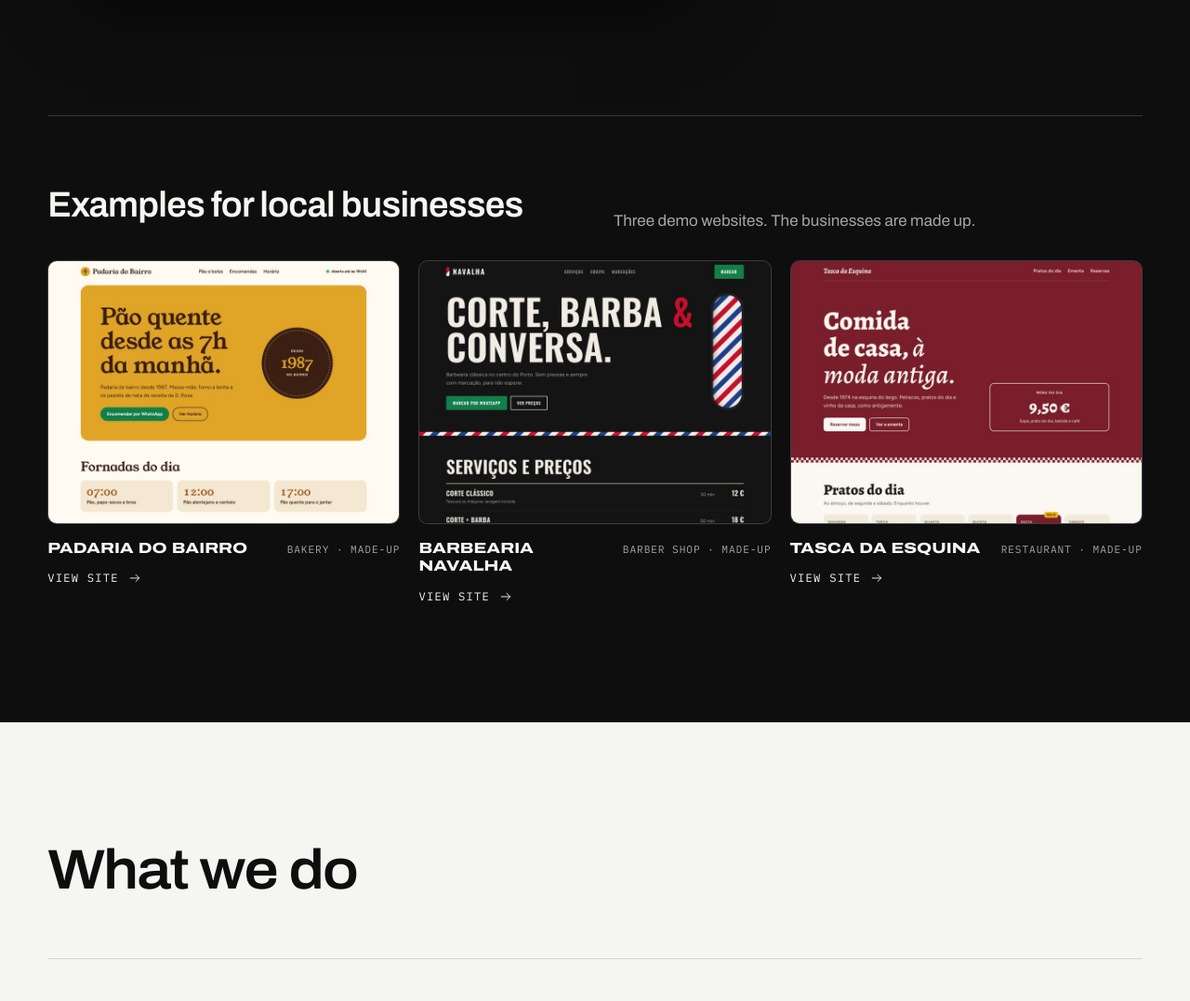
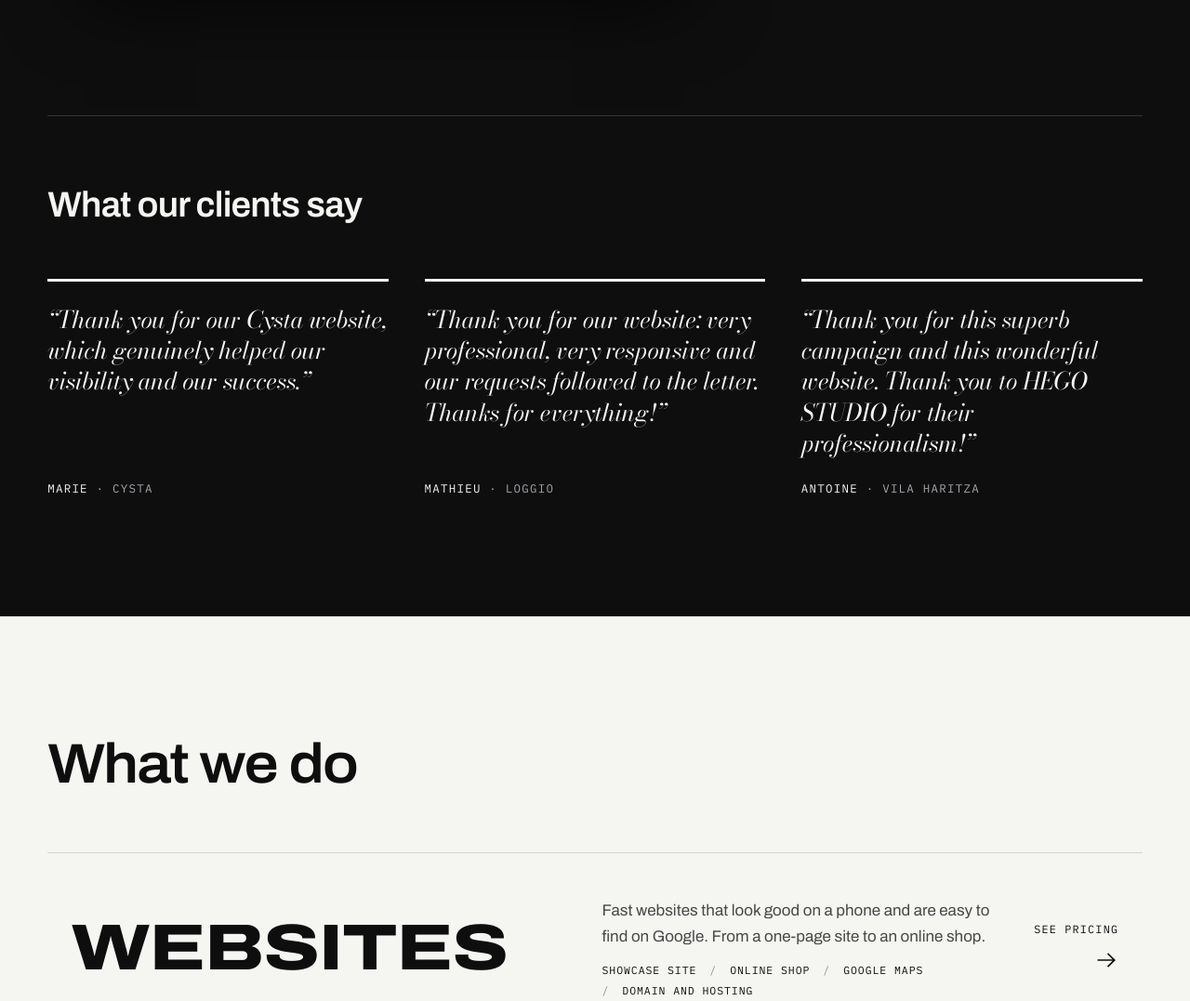
Before and after one commit to tchesnel/analyseur-gold-star, a website: page site-vitrine/index.html in a window 1280 px wide. Shown: the part 2900-3977 px from the top of the page at 93% size. Drawn offline with Linux system fonts and the light colour scheme.

Commit message:
HEGO : Instagram, avis clients, photo des fondateurs
Ajoute @hego_studio (contact, pied de page, données Google), trois avis
clients (Cysta, Loggio, Vila Haritza) sous les réalisations et la photo
de Thomas et Lydia dans « Qui sommes-nous ». Masque les sites d'exemple
fictifs de l'accueil (toujours en ligne pour la prospection) et retire
les prix répétés de la section Services.

Co-Authored-By: Claude Opus 5.5 <noreply@anthropic.com>
Claude-Session: https://claude.ai/code/session_014f8Z3d2RahS5pbJLBdFGhV

```diff
--- a/site-vitrine/contenu.js
+++ b/site-vitrine/contenu.js
@@ -32,8 +32,8 @@ window.CONTENU = {
   formulaireCode: "",
   formulaireSujet: "Nouvelle demande de devis",   // objet des e-mails que tu reçois
 
-  instagram: "",                   // À REMPLACER : ex. "https://instagram.com/hegostudio" (vide = caché)
-  instagramPseudo: "",             // ex. "@hegostudio"
+  instagram: "https://www.instagram.com/hego_studio/",
+  instagramPseudo: "@hego_studio",
   nif: "",                         // ton numéro fiscal (NIF), affiché en bas de page (obligation légale) : ex. "123456789"
   livroReclamacoes: true,          // lien "Livro de Reclamações" en bas de page (obligatoire au Portugal)
 
@@ -415,6 +415,42 @@ window.CONTENU = {
         image: "images/realisations/vila-haritza.jpg"
       }
     ],
+    // Avis clients (affichés sous les réalisations)
+    temoignagesTitre: { pt: "O que dizem os clientes", fr: "Ce que disent nos clients", en: "What our clients say" },
+    temoignages: [
+      {
+        nom: "Marie",
+        entreprise: "Cysta",
+        texte: {
+          pt: "Um grande agradecimento pelo nosso site Cysta, que nos ajudou realmente a ganhar visibilidade e a ter sucesso.",
+          fr: "Merci pour notre site web Cysta, qui nous a réellement aidés pour notre visibilité et notre réussite.",
+          en: "Thank you for our Cysta website, which genuinely helped our visibility and our success."
+        }
+      },
+      {
+        nom: "Mathieu",
+        entreprise: "Loggio",
+        texte: {
+          pt: "Um site muito profissional, uma equipa muito rápida a responder e os nossos pedidos respeitados à letra. Um grande obrigado por tudo!",
+          fr: "Merci pour notre site web : très pro, très réactif, et nos demandes respectées à la lettre. Merci pour tout !",
+          en: "Thank you for our website: very professional, very responsive and our requests followed to the letter. Thanks for everything!"
+        }
+      },
+      {
+        nom: "Antoine",
+        entreprise: "Vila Haritza",
+        texte: {
+          pt: "Uma campanha incrível e um site fantástico. Um grande obrigado à HEGO STUDIO pelo profissionalismo!",
+          fr: "Merci pour cette superbe campagne et ce merveilleux site web. Merci à HEGO STUDIO pour leur professionnalisme !",
+          en: "Thank you for this superb campaign and this wonderful website. Thank you to HEGO STUDIO for their professionalism!"
+        }
+      }
+    ],
+
+    // Sites d'exemple fictifs (boulangerie, barbier, restaurant) : masqués sur la page
+    // d'accueil, mais toujours en ligne pour les montrer en prospection :
+    // ton-site/exemples/padaria.html · barbearia.html · tasca.html
+    afficherExemples: false,
     exemplesTitre: { pt: "Exemplos para comércio local", fr: "Exemples pour le commerce de proximité", en: "Examples for local businesses" },
     exemplesTexte: {
       pt: "Três sites de demonstração. Os negócios são fictícios.",
@@ -474,18 +510,20 @@ window.CONTENU = {
      9. QUI SOMMES-NOUS : vérifie que ces phrases te correspondent
      ------------------------------------------------------------------- */
   studio: {
-    surtitre: { pt: "Quem somos", fr: "Qui sommes-nous", en: "About" },
-    titre: { pt: "HEGO STUDIO", fr: "HEGO STUDIO", en: "HEGO STUDIO" },
+    surtitre: { pt: "Quem somos", fr: "Qui sommes-nous", en: "About us" },
+    titre: "Thomas & Lydia",
+    photo: "images/thomas-lydia.jpg",
+    legende: { pt: "Fundadores da HEGO STUDIO", fr: "Fondateurs de HEGO STUDIO", en: "Founders of HEGO STUDIO" },
     paragraphes: [
       {
-        pt: "A HEGO STUDIO trabalha entre Portugal e França. Fazemos sites, gerimos redes sociais e produzimos fotografia e vídeo para restaurantes, lojas, marcas e profissionais independentes.",
-        fr: "HEGO STUDIO travaille entre le Portugal et la France. Nous créons des sites, gérons des réseaux sociaux et produisons photos et vidéos pour des restaurants, boutiques, marques et indépendants.",
-        en: "HEGO STUDIO works between Portugal and France. We build websites, run social media and produce photos and video for restaurants, shops, brands and independent professionals."
+        pt: "Somos Thomas e Lydia, os fundadores da HEGO STUDIO. Trabalhamos entre Portugal e França: fazemos sites, gerimos redes sociais e produzimos fotografia e vídeo para restaurantes, lojas, marcas e profissionais independentes.",
+        fr: "Nous sommes Thomas et Lydia, les fondateurs de HEGO STUDIO. Nous travaillons entre le Portugal et la France : nous créons des sites, gérons des réseaux sociaux et produisons photos et vidéos pour des restaurants, boutiques, marques et indépendants.",
+        en: "We're Thomas and Lydia, the founders of HEGO STUDIO. We work between Portugal and France, building websites, running social media and producing photos and video for restaurants, shops, brands and independent professionals."
       },
       {
-        pt: "Trabalhamos com poucos clientes de cada vez, para responder depressa e acompanhar cada projeto de perto. Fala sempre com a mesma pessoa, do primeiro contacto à entrega.",
-        fr: "Nous travaillons avec peu de clients à la fois, pour répondre vite et suivre chaque projet de près. Vous parlez toujours à la même personne, du premier contact à la livraison.",
-        en: "We take on a few clients at a time, so we can reply quickly and follow each project closely. You always speak to the same person, from first contact to delivery."
+        pt: "Trabalhamos com poucos clientes de cada vez, para responder depressa e acompanhar cada projeto de perto. Fala sempre connosco diretamente, do primeiro contacto à entrega.",
+        fr: "Nous travaillons avec peu de clients à la fois, pour répondre vite et suivre chaque projet de près. Vous parlez toujours directement avec nous, du premier contact à la livraison.",
+        en: "We take on a few clients at a time, so we can reply quickly and follow each project closely. You always deal with us directly, from first contact to delivery."
       }
     ],
     langues: {
@@ -591,6 +629,7 @@ window.CONTENU = {
     populaire:       { pt: "Mais escolhido", fr: "Le plus choisi", en: "Most popular" },
     choisir:         { pt: "Pedir orçamento", fr: "Demander un devis", en: "Get a quote" },
     voirSite:        { pt: "Ver o site", fr: "Voir le site", en: "View site" },
+    voirTarifs:      { pt: "Ver preços", fr: "Voir les tarifs", en: "See pricing" },
     fictif:          { pt: "Fictício", fr: "Fictif", en: "Made-up" },
     economie:        { pt: "Poupa", fr: "Économisez", en: "Save" },
     email:           { pt: "Email", fr: "E-mail", en: "Email" },
--- a/site-vitrine/exemples/bandeau.js
+++ b/site-vitrine/exemples/bandeau.js
@@ -41,7 +41,7 @@
   var b = document.createElement("div");
   b.className = "demo-bandeau";
   b.innerHTML =
-    '<a href="../index.html#exemples">← ' + esc(L.retour) + "</a>" +
+    '<a href="../index.html">← ' + esc(L.retour) + "</a>" +
     "<span>" + esc(L.texte) + " <b>" + esc(C.marque || "") + "</b> · " + esc(L.fictif) + "</span>" +
     '<a class="demo-cta" href="' + wa + '">' + esc(L.cta) + "</a>";
   document.body.insertBefore(b, document.body.firstChild);
--- a/site-vitrine/script.js
+++ b/site-vitrine/script.js
@@ -148,23 +148,16 @@
 
   function services() {
     var S = C.services;
-    var prixMin = {
-      web: moinsCher(T.web && T.web.formules),
-      social: moinsCher(T.social && T.social.formules),
-      video: moinsCher(T.video && T.video.liste)
-    };
     return (
       '<section class="bande clair services" id="services"><div class="wrap">' + tete(null, S.titre) +
       '<div class="services-liste">' +
       (S.liste || []).map(function (s) {
-        var p = prixMin[s.onglet];
-        var unite = s.onglet === "social" ? t(T.social.unite) : "";
         return (
           '<a class="service" href="#tarifs" data-onglet="' + esc(s.onglet) + '">' +
           '<h3 class="large service-nom">' + esc(t(s.nom)) + "</h3>" +
           '<div class="service-desc"><p>' + riche(s.texte) + '</p><ul class="tags">' +
             (s.tags || []).map(function (g) { return "<li>" + esc(t(g)) + "</li>"; }).join("") + "</ul></div>" +
-          '<div class="service-prix">' + (p ? "<small>" + esc(t(X.desde)) + "</small><strong>" + esc(affPrix(p.prix)) + esc(unite) + "</strong>" : "") + ico("fleche") + "</div>" +
+          '<div class="service-prix"><small>' + esc(t(X.voirTarifs)) + "</small>" + ico("fleche") + "</div>" +
           "</a>"
         );
       }).join("") +
@@ -245,7 +238,14 @@
         "</div></article>"
       );
     }).join("");
-    var exemples = (R.exemples || []).length
+    var avis = (R.temoignages || []).length
+      ? '<div class="avis"><h3 class="avis-titre">' + riche(R.temoignagesTitre) + '</h3><div class="avis-grille">' +
+        R.temoignages.map(function (a) {
+          return '<figure class="temoignage"><blockquote><p>' + riche(a.texte) + "</p></blockquote>" +
+            "<figcaption><strong>" + esc(t(a.nom)) + "</strong>" + (a.entreprise ? " · " + esc(t(a.entreprise)) : "") + "</figcaption></figure>";
+        }).join("") + "</div></div>"
+      : "";
+    var exemples = R.afficherExemples && (R.exemples || []).length
       ? '<div class="exemples-tete" id="exemples"><h3>' + riche(R.exemplesTitre) + '</h3><p class="doux">' + riche(R.exemplesTexte) + "</p></div>" +
         '<div class="exemples-grille">' + R.exemples.map(function (x) {
           var vrai = String(x.lien || "").indexOf("http") === 0;
@@ -256,7 +256,7 @@
         }).join("") + "</div>"
       : "";
     return '<section class="bande sombre realisations" id="realisations"><div class="wrap">' + tete(null, R.titre) +
-      '<div class="projets">' + projets + "</div>" + exemples + "</div></section>";
+      '<div class="projets">' + projets + "</div>" + avis + exemples + "</div></section>";
   }
 
   function methode() {
@@ -273,7 +273,10 @@
     var S = C.studio;
     return (
       '<section class="bande beton studio" id="studio"><div class="wrap">' +
-      '<div class="studio-logo"><img src="images/logo-hego-rond.svg" alt="' + esc(C.marque) + '"></div>' +
+      (S.photo
+        ? '<figure class="studio-photo"><img src="' + esc(S.photo) + '" alt="' + esc(t(S.titre)) + '" width="960" height="1200" loading="lazy" decoding="async">' +
+          (t(S.legende) ? "<figcaption>" + esc(t(S.titre)) + " · " + esc(t(S.legende)) + "</figcaption>" : "") + "</figure>"
+        : '<div class="studio-logo"><img src="images/logo-hego-rond.svg" alt="' + esc(C.marque) + '"></div>') +
       '<div class="studio-texte"><p class="surtitre">' + esc(t(S.surtitre)) + "</p><h2>" + riche(S.titre) + "</h2>" +
       (S.paragraphes || []).map(function (p) { return "<p>" + riche(p) + "</p>"; }).join("") +
       (t(S.langues) ? '<p class="langues-parlees">' + esc(t(S.langues)) + "</p>" : "") +
--- a/site-vitrine/style.css
+++ b/site-vitrine/style.css
@@ -155,7 +155,7 @@ em { font-family: var(--f-serif); font-style: italic; font-weight: 400; font-str
 .tags { display: flex; flex-wrap: wrap; gap: 6px 14px; list-style: none; margin: 0; padding: 0; font: 400 .72rem/1.4 var(--f-mono); letter-spacing: .08em; text-transform: uppercase; }
 .tags li + li::before { content: "/"; margin-right: 14px; opacity: .45; }
 .service-prix { display: grid; justify-items: end; gap: 8px; text-align: right; }
-.service-prix small { font: 400 .72rem/1 var(--f-mono); letter-spacing: .1em; text-transform: uppercase; opacity: .7; }
+.service-prix small { font: 400 .74rem/1 var(--f-mono); letter-spacing: .1em; text-transform: uppercase; white-space: nowrap; }
 .service-prix strong { font: 800 clamp(1.4rem, 1rem + 1.2vw, 2.1rem)/1 var(--f-large); font-stretch: 125%; white-space: nowrap; font-variant-numeric: tabular-nums; }
 .service-prix .ico { width: 26px; height: 26px; margin-top: 6px; transition: transform .35s var(--courbe); }
 .service:hover .service-prix .ico { transform: translateX(6px); }
@@ -250,6 +250,20 @@ em { font-family: var(--f-serif); font-style: italic; font-weight: 400; font-str
 .exemple-lien .ico { transition: transform .3s var(--courbe); }
 .exemple:hover .exemple-lien .ico { transform: translateX(5px); }
 
+/* Avis clients */
+.avis { margin-top: clamp(80px, 10vw, 130px); padding-top: clamp(40px, 5vw, 64px); border-top: 1px solid var(--trait); }
+.avis-titre { font-size: clamp(1.5rem, 1rem + 2vw, 2.4rem); letter-spacing: -0.02em; margin-bottom: clamp(28px, 4vw, 48px); }
+.avis-grille { display: grid; grid-template-columns: repeat(3, minmax(0, 1fr)); gap: clamp(24px, 3vw, 40px); }
+.temoignage { margin: 0; display: flex; flex-direction: column; justify-content: space-between; gap: 24px; padding-top: 24px; border-top: 3px solid var(--texte); }
+.temoignage blockquote { margin: 0; }
+.temoignage blockquote p { font: italic 400 clamp(1.25rem, 1rem + .8vw, 1.6rem)/1.3 var(--f-serif); letter-spacing: -0.01em; }
+.temoignage blockquote p::before { content: "« "; }
+.temoignage blockquote p::after { content: " »"; }
+html[lang="en"] .temoignage blockquote p::before { content: "“"; }
+html[lang="en"] .temoignage blockquote p::after { content: "”"; }
+.temoignage figcaption { font: 400 .78rem/1.4 var(--f-mono); letter-spacing: .1em; text-transform: uppercase; color: var(--doux); }
+.temoignage figcaption strong { font-weight: 400; color: var(--texte); }
+
 /* Méthode */
 .etapes { list-style: none; margin: 0; padding: 0; display: grid; grid-template-columns: repeat(4, minmax(0, 1fr)); gap: 0 clamp(20px, 3vw, 40px); }
 .etape { display: grid; gap: 14px; align-content: start; padding-top: 26px; border-top: 1px solid var(--trait); position: relative; }
@@ -261,6 +275,9 @@ em { font-family: var(--f-serif); font-style: italic; font-weight: 400; font-str
 /* Qui sommes-nous */
 .studio .wrap { display: grid; grid-template-columns: minmax(0, .8fr) minmax(0, 1.2fr); gap: clamp(40px, 7vw, 120px); align-items: center; }
 .studio-logo { width: min(400px, 100%); aspect-ratio: 1; justify-self: center; }
+.studio-photo { margin: 0; width: min(460px, 100%); justify-self: center; display: grid; gap: 12px; }
+.studio-photo img { width: 100%; height: auto; aspect-ratio: 4 / 5; object-fit: cover; border-radius: 14px; }
+.studio-photo figcaption { font: 400 .74rem/1.4 var(--f-mono); letter-spacing: .1em; text-transform: uppercase; color: var(--doux); }
 .studio-logo img { width: 100%; height: 100%; }
 .studio-texte { display: grid; gap: 22px; min-width: 0; }
 .studio-texte p:not(.surtitre) { font-size: 1.1rem; color: var(--doux); max-width: 58ch; }
@@ -366,6 +383,8 @@ em { font-family: var(--f-serif); font-style: italic; font-weight: 400; font-str
   .projet:nth-child(even) { grid-template-columns: minmax(0, 1fr); }
   .projet:nth-child(even) .projet-visuel { order: 0; }
   .studio .wrap, .faq .wrap { grid-template-columns: minmax(0, 1fr); }
+  .avis-grille { grid-template-columns: minmax(0, 1fr); gap: 36px; }
+  .studio-photo { justify-self: start; width: min(420px, 100%); }
   .studio-logo { width: min(260px, 60%); justify-self: start; }
 }
 
```
Also changed, not shown: livraison/GUIDE-HEGO-STUDIO.md (+15 -2 lines), site-vitrine/GUIDE.md (+15 -2 lines), site-vitrine/index.html (+2 -1 lines), site-vitrine/images/thomas-lydia.jpg (added), 1 other file.
